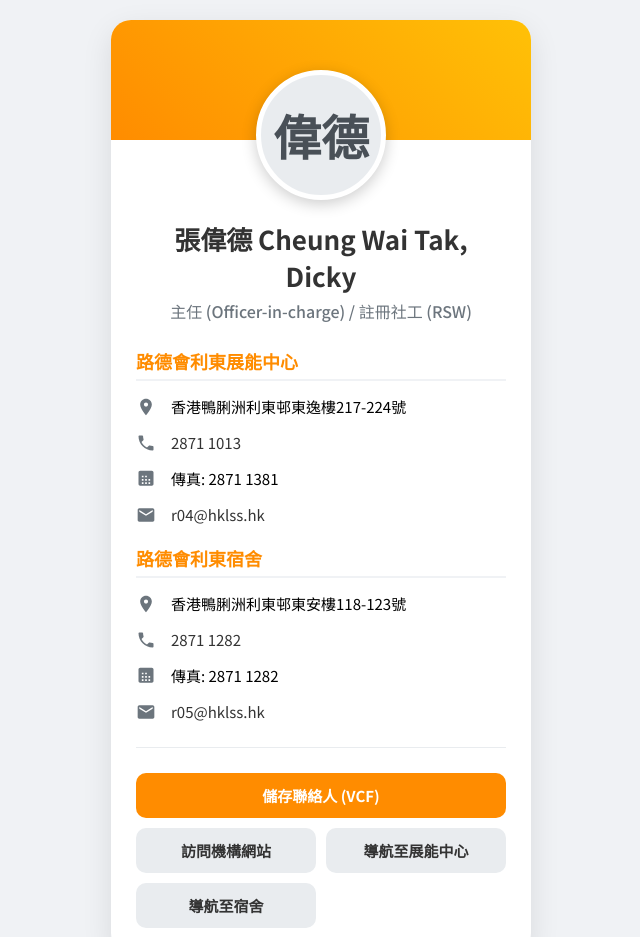
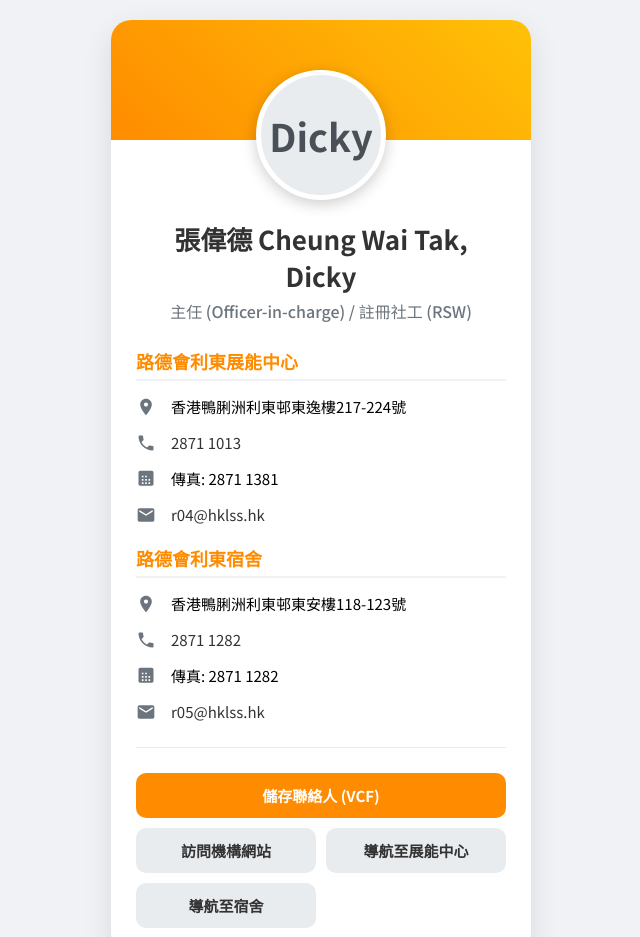
Before and after one commit to kook2212/ar2yaqwyf, a plain HTML site: page index .html in a window 1280 px wide. Shown: the top 937 px of the page, without its empty margins (319-959 px from the left). Drawn offline with Linux system fonts and the light colour scheme.

Commit message:
Update index .html

```diff
--- a/index .html
+++ b/index .html
@@ -20,9 +20,9 @@
             font-family: 'Noto Sans TC', sans-serif;
             background-color: #f0f2f5; /* 淡灰色背景，突顯卡片 */
             display: flex;
-            /* 【重要修改】修改 flex 排列方式 */
             flex-direction: column; /* 讓卡片和下方的文字垂直排列 */
-            justify-content: flex-start; /* 保持從頂部開始對齊 */
+            /* 【重要修改】將垂直對齊方式改為置中，以確保卡片和頁腳整體居中顯示 */
+            justify-content: center;
             align-items: center; /* 水平置中所有內容 */
             min-height: 100vh;
             padding: 20px;
@@ -62,7 +62,7 @@
             display: flex;
             justify-content: center;
             align-items: center;
-            font-size: 48px;
+            font-size: 38px; /* 稍微縮小字體以容納英文名 */
             font-weight: 700;
             color: #495057;
         }
@@ -178,7 +178,7 @@
             background-color: #d8dcdf;
         }
 
-        /* --- 【重要修改】新增頁腳樣式 --- */
+        /* 頁腳樣式 */
         .powered-by {
             margin-top: 25px; /* 與卡片之間的距離 */
             margin-bottom: 10px; /* 與頁面底部的距離 */
@@ -193,7 +193,8 @@
     <!-- 卡片開始 -->
     <div class="card">
         <div class="card-header">
-            <div class="avatar">偉德</div>
+            <!-- 【重要修改】將頭像文字改為 "Dicky" -->
+            <div class="avatar">Dicky</div>
         </div>
 
         <div class="card-body">
@@ -253,7 +254,7 @@
     </div>
     <!-- 卡片結束 -->
 
-    <!-- 【重要修改】新增頁腳 -->
+    <!-- 頁腳 -->
     <footer class="powered-by">
         Power by 張先生
     </footer>
```
